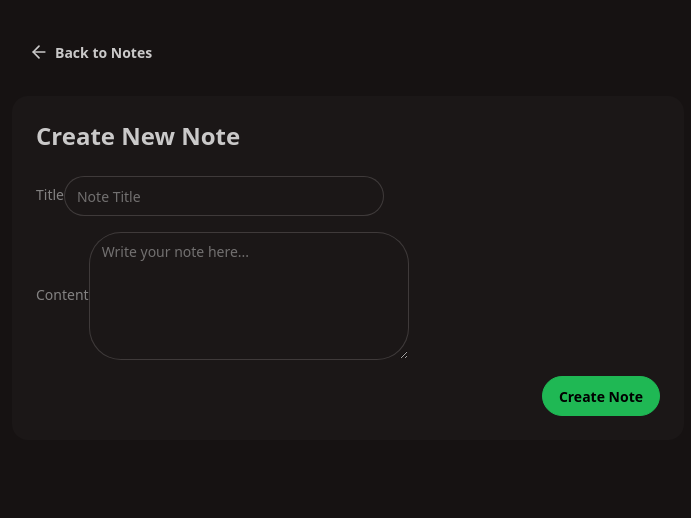
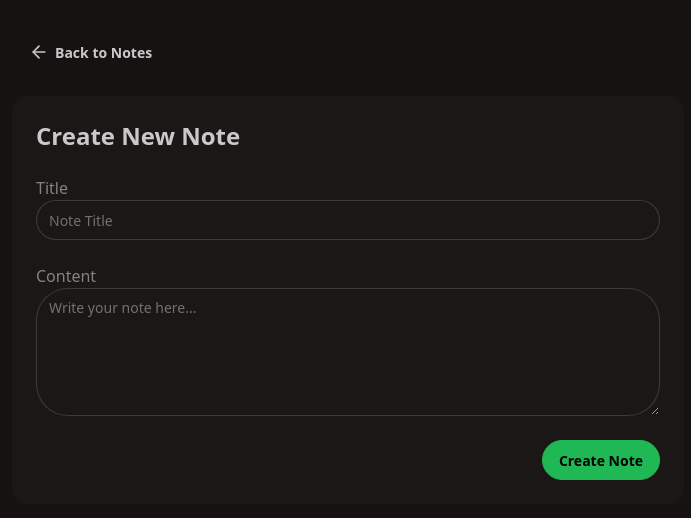
Before and after one commit to Priyanshu2229140/ThinkerBoard, a React app in the folder frontend/: page /create in a window 1280 px wide. Shown: the top 518 px of the page, without its empty margins (292-983 px from the left). Built offline with nearby package versions, Linux system fonts and the light colour scheme; the HTML template or start-up script is replaced by a standard one.

Commit message:
feat: enhance CreatePage with form validation and success/error notifications; refactor CORS middleware in server.js

```diff
--- /dev/null
+++ b/frontend/src/lib/axios.js
@@ -0,0 +1,8 @@
+import axios from "axios";
+
+const api = axios.create({
+  baseURL: "http://localhost:3000/api", // adjust to your backend URL
+  withCredentials: true,
+});
+
+export default api; // ✅ this is required for "import api from ..."
--- a/frontend/src/pages/CreatePage.jsx
+++ b/frontend/src/pages/CreatePage.jsx
@@ -1,12 +1,48 @@
-import React, { useState } from "react";
-import { Link } from "react-router";
 import { ArrowLeftIcon } from "lucide-react";
+import { useState } from "react";
+import toast from "react-hot-toast";
+import { Link, useNavigate } from "react-router";
+import api from "../lib/axios";
 
 const CreatePage = () => {
   const [title, setTitle] = useState("");
   const [content, setContent] = useState("");
   const [loading, setLoading] = useState(false);
-  const handleSubmit = () => {};
+
+  const navigate = useNavigate();
+
+  const handleSubmit = async (e) => {
+    e.preventDefault();
+
+    if (!title.trim() || !content.trim()) {
+      toast.error("All fields are required");
+      return;
+    }
+
+    setLoading(true);
+    try {
+      await api.post("/notes", {
+        title,
+        content,
+      });
+
+      toast.success("Note created successfully!");
+      navigate("/");
+    } catch (error) {
+      console.log("Error creating note", error);
+      if (error.response.status === 429) {
+        toast.error("Slow down! You're creating notes too fast", {
+          duration: 4000,
+          icon: "💀",
+        });
+      } else {
+        toast.error("Failed to create note");
+      }
+    } finally {
+      setLoading(false);
+    }
+  };
+
   return (
     <div className="min-h-screen bg-base-200">
       <div className="container mx-auto px-4 py-8">
@@ -19,32 +55,39 @@ const CreatePage = () => {
           <div className="card bg-base-100">
             <div className="card-body">
               <h2 className="card-title text-2xl mb-4">Create New Note</h2>
-              <form onSubmit={handleSubmit}>
-                <div className="form-control mb-4">
+              <form onSubmit={handleSubmit} className="space-y-6">
+                {/* Title Field */}
+                <div className="form-control">
                   <label className="label">
-                    <span className="label-text">Title</span>
+                    <span className="label-text text-base font-medium">
+                      Title
+                    </span>
                   </label>
                   <input
                     type="text"
                     placeholder="Note Title"
-                    className="input input-bordered"
+                    className="input input-bordered w-full bg-base-100"
                     value={title}
                     onChange={(e) => setTitle(e.target.value)}
                   />
                 </div>
 
-                <div className="form-control mb-4">
+                {/* Content Field */}
+                <div className="form-control">
                   <label className="label">
-                    <span className="label-text">Content</span>
+                    <span className="label-text text-base font-medium">
+                      Content
+                    </span>
                   </label>
                   <textarea
                     placeholder="Write your note here..."
-                    className="textarea textarea-bordered h-32"
+                    className="textarea textarea-bordered w-full h-32 bg-base-100"
                     value={content}
                     onChange={(e) => setContent(e.target.value)}
                   />
                 </div>
 
+                {/* Submit Button */}
                 <div className="card-actions justify-end">
                   <button
                     type="submit"
@@ -62,5 +105,4 @@ const CreatePage = () => {
     </div>
   );
 };
-
 export default CreatePage;
```
Also changed, not shown: 1 other file (tests, documents, lock files or other folders).
